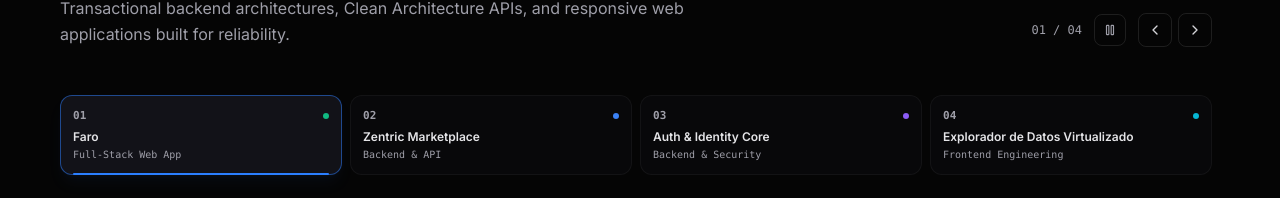
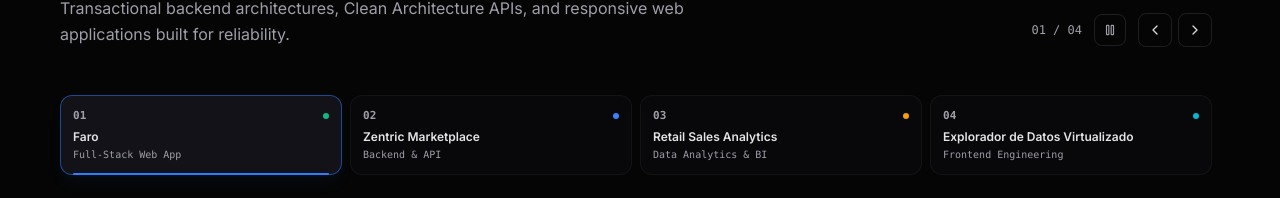
Before and after one commit to D-MachadoDev/davidmachado.dev, a React (Vite) app: page / in a window 1280 px wide. Shown: the part 1052-1250 px from the top of the page. Built offline with nearby package versions, Linux system fonts and the light colour scheme; a web font is replaced by a local one.

Commit message:
feat(projects): replace auth core with retail analytics data pipeline

```diff
--- a/src/app/components/About.tsx
+++ b/src/app/components/About.tsx
@@ -54,7 +54,7 @@ const skills = [
   {
     icon: Bot,
     categoryKey: "about.skillAI" as TranslationKey,
-    items: ["LLM APIs", "RAG & Context", "Prompt Engineering", "MCP Tools", "Automation"],
+    items: ["LLM APIs", "Agent Orchestration", "RAG & Context", "Prompt Engineering", "MCP Tools", "Automation"],
     color: "#818CF8",
   },
 ];
--- a/src/app/components/Projects.tsx
+++ b/src/app/components/Projects.tsx
@@ -235,43 +235,43 @@ export const projects: Project[] = [
 		architectureBadge: "Hexagonal Architecture & DDD",
 	},
 	{
-		id: "auth-identity-core",
-		title: "Auth & Identity Core — Seguridad y RBAC",
-		category: "Backend & Security",
-		role: "Backend Developer",
+		id: "retail-analytics-bi",
+		title: "Retail Sales Analytics — Data Pipeline & BI",
+		category: "Data Analytics & BI",
+		role: "Data Analyst / Analytics Engineer",
 		summary: {
-			es: "API de autenticación y autorización segura con JWT firmado, rotación de Refresh Tokens y control de acceso basado en roles (RBAC).",
-			en: "Secure authentication and authorization API featuring signed JWTs, Refresh Token rotation, and Role-Based Access Control (RBAC).",
-			pt: "API de autenticação e autorização segura com JWT assinado, rotação de Refresh Tokens e controle de acesso baseado em papéis (RBAC).",
+			es: "Pipeline de datos y dashboard analítico para ventas retail con ETL, modelado dimensional y métricas de negocio (KPIs, cohortes y tendencias).",
+			en: "Data pipeline and analytics dashboard for retail sales with ETL, dimensional modeling, and business metrics (KPIs, cohorts, and trends).",
+			pt: "Pipeline de dados e dashboard analítico para vendas no varejo com ETL, modelagem dimensional e métricas de negócio (KPIs, coortes e tendências).",
 		},
 		description: {
-			es: "Servicio de identidad y seguridad desacoplado para proteger endpoints y validar permisos en arquitecturas de backend. Implementa hash de contraseñas con algoritmos modernos, almacenamiento seguro de refresh tokens en base de datos relacional para revocación inmediata y middleware personalizado para políticas de autorización granular.",
-			en: "Decoupled identity and security service protecting endpoints and validating permissions in backend architectures. Implements modern password hashing, secure relational persistence for immediate refresh token revocation, and custom middleware enforcing granular authorization policies.",
-			pt: "Serviço desacoplado de identidade e segurança para proteger endpoints e validar permissões. Implementa hash de senhas moderno, persistência relacional para revogação imediata de tokens e middleware customizado para políticas granulares de autorização.",
+			es: "Transforma datos transaccionales dispersos en un modelo analítico consultable y visualizaciones accionables. Incluye ingesta incremental, limpieza y validación de calidad, modelo estrella (hechos y dimensiones) y dashboards con filtros por tiempo, región y categoría para soporte a decisiones de negocio.",
+			en: "Transforms scattered transactional data into a queryable analytical model and actionable visualizations. Includes incremental ingestion, data quality cleaning and validation, star schema (facts and dimensions), and dashboards filtered by time, region, and category to support business decisions.",
+			pt: "Transforma dados transacionais dispersos em um modelo analítico consultável e visualizações acionáveis. Inclui ingestão incremental, limpeza e validação de qualidade, modelo estrela (fatos e dimensões) e dashboards filtráveis por tempo, região e categoria.",
 		},
 		architectureHighlights: {
 			es: [
-				"Autenticación stateless con JWT y Refresh Tokens revocables",
-				"Control de acceso basado en roles y permisos granulares (RBAC)",
-				"Hash criptográfico seguro y middleware de validación contra ataques comunes",
+				"ETL incremental con validación de calidad y manejo de errores",
+				"Modelo dimensional (star schema) para consultas analíticas rápidas",
+				"Dashboards interactivos con KPIs, cohortes y tendencias temporales",
 			],
 			en: [
-				"Stateless authentication via JWT with revokable Refresh Tokens",
-				"Role-Based Access Control (RBAC) with granular claims",
-				"Cryptographic password hashing and custom validation middleware",
+				"Incremental ETL with data quality validation and error handling",
+				"Dimensional model (star schema) for fast analytical queries",
+				"Interactive dashboards with KPIs, cohorts, and time trends",
 			],
 			pt: [
-				"Autenticação stateless via JWT com Refresh Tokens revogáveis",
-				"Controle de acesso baseado em papéis e permissões granulares (RBAC)",
-				"Hash criptográfico seguro e middleware customizado de segurança",
+				"ETL incremental com validação de qualidade e tratamento de erros",
+				"Modelo dimensional (star schema) para consultas analíticas rápidas",
+				"Dashboards interativos com KPIs, coortes e tendências temporais",
 			],
 		},
-		tags: [".NET", "C#", "PostgreSQL", "Docker"],
+		tags: ["Python", "SQL", "PostgreSQL", "Pandas", "Power BI", "Docker"],
 		year: "2026",
-		accent: "#8B5CF6",
+		accent: "#F59E0B",
 		status: "in_development",
-		targetDays: 20,
-		architectureBadge: "JWT Security & RBAC Policies",
+		targetDays: 24,
+		architectureBadge: "ETL Pipeline & BI Dashboards",
 	},
 	{
 		id: "virtualized-explorer",
```
